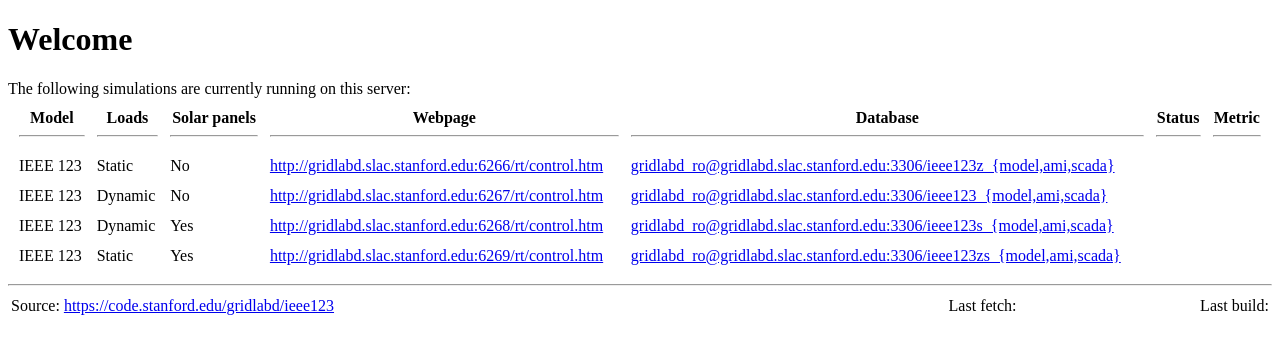
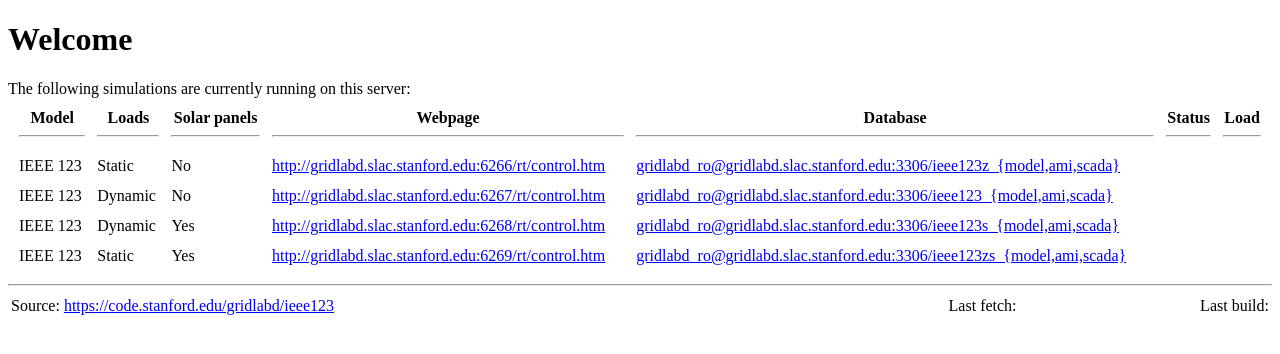
Before and after one commit to dchassin/ieee123, a PHP site: page / in a window 1280 px wide. Shown: the top 354 px of the page. Run offline with PHP 8.4, Linux system fonts and the light colour scheme; data that the repository does not hold is empty.

Commit message:
Change main page metric column to load. Added support for gridlabd-ctl -qq option to display load.

```diff
--- a/html/index.php
+++ b/html/index.php
@@ -9,11 +9,11 @@
 <H1>Welcome</H1>
 The following simulations are currently running on this server:
 <TABLE CELLSPACING=10 WIDTH="100%">
-<TR><TH>Model<HR/></TH><TH>Loads<HR/></TH><TH>Solar panels<HR/></TH><TH>Webpage<HR/></TH><TH>Database<HR/></TH><TH>Status<HR/></TH><TH>Metric<HR/></TH></TR>
-<TR><TD>IEEE 123</TD><TD>Static</TD><TD>No</TD><TD><A TARGET="_blank" HREF="http://gridlabd.slac.stanford.edu:6266/rt/control.htm">http://gridlabd.slac.stanford.edu:6266/rt/control.htm</A></TD><TD><A TARGET="_blank" HREF=data>gridlabd_ro@gridlabd.slac.stanford.edu:3306/ieee123z_{model,ami,scada}</A></TD><TD><?php passthru('/home/gridlabd/bin/gridlabd-ctl -q status model-6266');?></TD><TD><?php passthru("curl 'http://gridlabd.slac.stanford.edu:6266/raw/realtime_metric'");?></TD></TR>
-<TR><TD>IEEE 123</TD><TD>Dynamic</TD><TD>No</TD><TD><A TARGET="_blank" HREF="http://gridlabd.slac.stanford.edu:6267/rt/control.htm">http://gridlabd.slac.stanford.edu:6267/rt/control.htm</A></TD><TD><A TARGET="_blank" HREF=data>gridlabd_ro@gridlabd.slac.stanford.edu:3306/ieee123_{model,ami,scada}</A></TD><TD><?php passthru('/home/gridlabd/bin/gridlabd-ctl -q status model-6267');?></TD><TD><?php passthru("curl 'http://gridlabd.slac.stanford.edu:6267/raw/realtime_metric'");?></TD></TR>
-<TR><TD>IEEE 123</TD><TD>Dynamic</TD><TD>Yes</TD><TD><A TARGET="_blank" HREF="http://gridlabd.slac.stanford.edu:6268/rt/control.htm">http://gridlabd.slac.stanford.edu:6268/rt/control.htm</A></TD><TD><A TARGET="_blank" HREF=data>gridlabd_ro@gridlabd.slac.stanford.edu:3306/ieee123s_{model,ami,scada}</A></TD><TD><?php passthru('/home/gridlabd/bin/gridlabd-ctl -q status model-6268');?></TD><TD><?php passthru("curl 'http://gridlabd.slac.stanford.edu:6268/raw/realtime_metric'");?></TD></TR>
-<TR><TD>IEEE 123</TD><TD>Static</TD><TD>Yes</TD><TD><A TARGET="_blank" HREF="http://gridlabd.slac.stanford.edu:6269/rt/control.htm">http://gridlabd.slac.stanford.edu:6269/rt/control.htm</A></TD><TD><A TARGET="_blank" HREF=data>gridlabd_ro@gridlabd.slac.stanford.edu:3306/ieee123zs_{model,ami,scada}</A></TD><TD><?php passthru('/home/gridlabd/bin/gridlabd-ctl -q status model-6269');?></TD><TD><?php passthru("curl 'http://gridlabd.slac.stanford.edu:6269/raw/realtime_metric'");?></TD></TR>
+<TR><TH>Model<HR/></TH><TH>Loads<HR/></TH><TH>Solar panels<HR/></TH><TH>Webpage<HR/></TH><TH>Database<HR/></TH><TH>Status<HR/></TH><TH>Load<HR/></TH></TR>
+<TR><TD>IEEE 123</TD><TD>Static</TD><TD>No</TD><TD><A TARGET="_blank" HREF="http://gridlabd.slac.stanford.edu:6266/rt/control.htm">http://gridlabd.slac.stanford.edu:6266/rt/control.htm</A></TD><TD><A TARGET="_blank" HREF=data>gridlabd_ro@gridlabd.slac.stanford.edu:3306/ieee123z_{model,ami,scada}</A></TD><TD ALIGN=CENTER><?php passthru('/home/gridlabd/bin/gridlabd-ctl -q status model-6266');?></TD><TD ALIGN=RIGHT><?php passthru('/home/gridlabd/bin/gridlabd-ctl -qq status model-6266');?></TD></TR>
+<TR><TD>IEEE 123</TD><TD>Dynamic</TD><TD>No</TD><TD><A TARGET="_blank" HREF="http://gridlabd.slac.stanford.edu:6267/rt/control.htm">http://gridlabd.slac.stanford.edu:6267/rt/control.htm</A></TD><TD><A TARGET="_blank" HREF=data>gridlabd_ro@gridlabd.slac.stanford.edu:3306/ieee123_{model,ami,scada}</A></TD><TD ALIGN=CENTER><?php passthru('/home/gridlabd/bin/gridlabd-ctl -q status model-6267');?></TD><TD ALIGN=RIGHT><?php passthru('/home/gridlabd/bin/gridlabd-ctl -qq status model-6267');?></TD></TR>
+<TR><TD>IEEE 123</TD><TD>Dynamic</TD><TD>Yes</TD><TD><A TARGET="_blank" HREF="http://gridlabd.slac.stanford.edu:6268/rt/control.htm">http://gridlabd.slac.stanford.edu:6268/rt/control.htm</A></TD><TD><A TARGET="_blank" HREF=data>gridlabd_ro@gridlabd.slac.stanford.edu:3306/ieee123s_{model,ami,scada}</A></TD><TD ALIGN=CENTER><?php passthru('/home/gridlabd/bin/gridlabd-ctl -q status model-6268');?></TD><TD ALIGN=RIGHT><?php passthru('/home/gridlabd/bin/gridlabd-ctl -qq status model-6268');?></TD></TR>
+<TR><TD>IEEE 123</TD><TD>Static</TD><TD>Yes</TD><TD><A TARGET="_blank" HREF="http://gridlabd.slac.stanford.edu:6269/rt/control.htm">http://gridlabd.slac.stanford.edu:6269/rt/control.htm</A></TD><TD><A TARGET="_blank" HREF=data>gridlabd_ro@gridlabd.slac.stanford.edu:3306/ieee123zs_{model,ami,scada}</A></TD><TD ALIGN=CENTER><?php passthru('/home/gridlabd/bin/gridlabd-ctl -q status model-6269');?></TD><TD ALIGN=RIGHT><?php passthru('/home/gridlabd/bin/gridlabd-ctl -qq status model-6269');?></TD></TR>
 </TABLE>
 
 <HR/>
```
Also changed, not shown: 1 other file.
